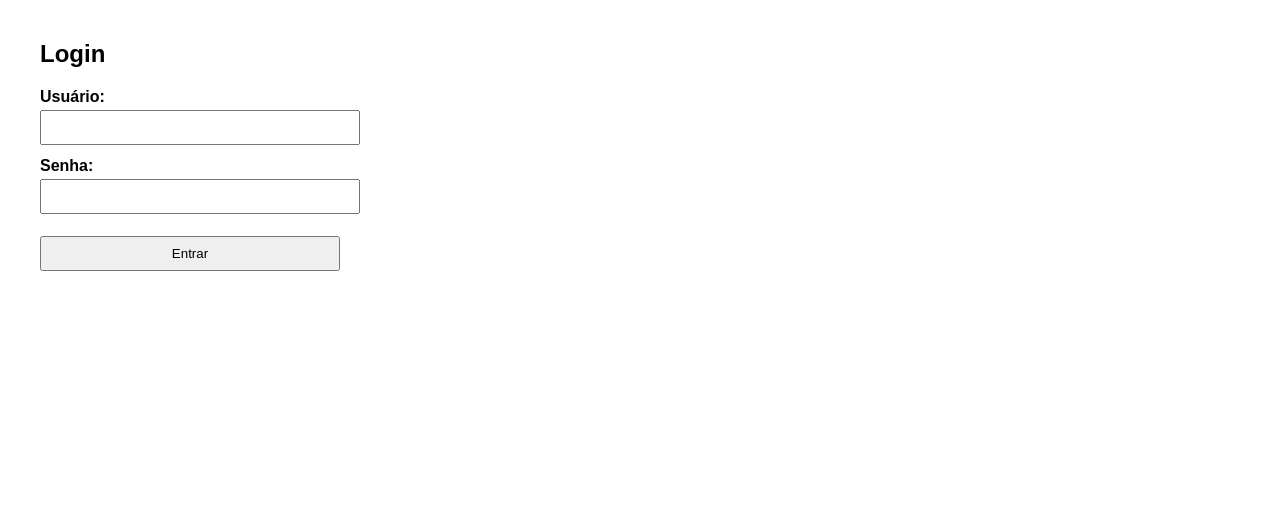
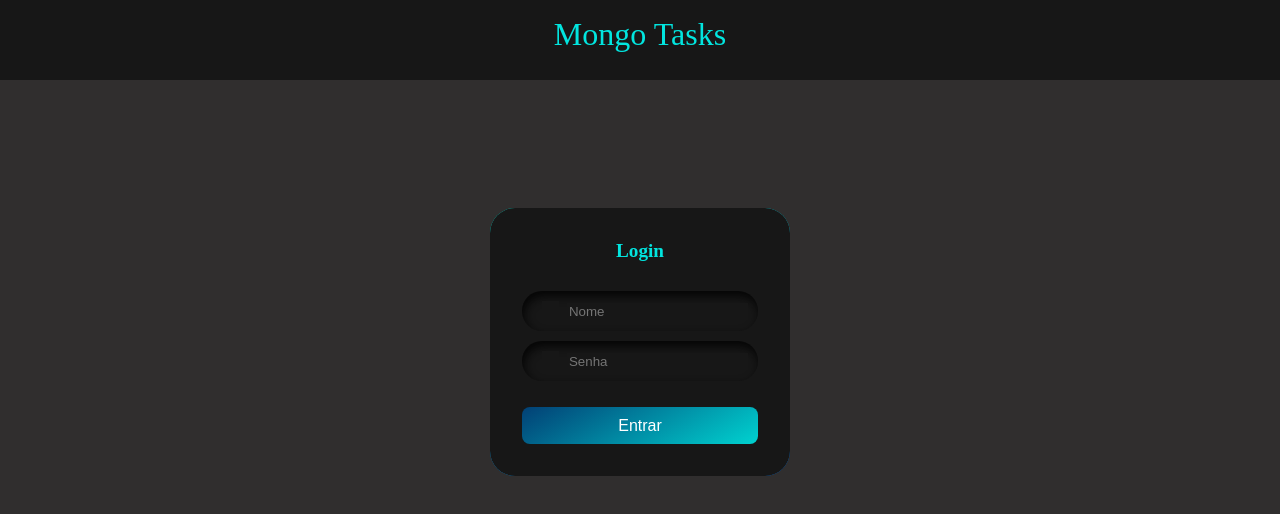
Before and after one commit to vemattos/MongoTasks, a plain HTML site: page frontend/login.html in a window 1280 px wide. Drawn offline with Linux system fonts and the light colour scheme.

Commit message:
Estilização das páginas

```diff
--- /dev/null
+++ b/frontend/login.css
@@ -0,0 +1,119 @@
+html, body {
+  margin: 0;
+  padding: 0;
+  background-color: #302e2e;
+}
+
+* {
+  box-sizing: border-box;
+}
+
+header {
+  background-color: #171717;
+  width: 100%;
+  height: 80px;
+  padding: 1rem;
+  text-align: center;
+  color: rgb(2, 229, 223);
+  font-size: xx-large;
+}
+.form-card {
+  width: 300px;
+  margin: auto;
+  background-image: linear-gradient(163deg, #02f1db 0%, #0071e8 100%);
+  border-radius: 25px;
+  transition: all .3s;
+  margin-top: 10%;
+}
+
+.form-card-2 {
+  border-radius: 0;
+  transition: all .2s;
+}
+
+.form-card-2:hover {
+  transform: scale(0.99);
+  border-radius: 25px;
+}
+
+.form-card:hover {
+  box-shadow: 0px 0px 30px 1px rgba(9, 207, 199, 0.3);
+}
+
+.form {
+  display: flex;
+  flex-direction: column;
+  gap: 10px;
+  padding: 2em;
+  background-color: #171717;
+  border-radius: 25px;
+}
+
+.title-login {
+  text-align: center;
+  margin: 0 0 1em 0;
+  color: rgb(2, 229, 223);
+  font-size: 1.2em;
+  background-color: #171717;
+}
+
+.field {
+  display: flex;
+  align-items: center;
+  gap: 0.5em;
+  border-radius: 25px;
+  padding: 0.6em;
+  border: none;
+  outline: none;
+  color: rgb(2, 229, 223);
+  background-color: #171717;
+  box-shadow: inset 2px 5px 10px rgb(5, 5, 5);
+}
+
+.input-icon {
+  width: 1.3em;
+  height: 1.3em;
+  color: rgb(253, 253, 253);
+  margin-left: 10px;
+  background-color: #171717;
+}
+
+.input-field {
+  background: none;
+  border: none;
+  outline: none;
+  width: 100%;
+  color: rgb(253, 253, 253);
+  background-color: #171717;
+}
+
+.input-field:hover {
+  color: rgb(2, 229, 223);
+  background-color: #171717;
+}
+
+.box-btn {
+  display: flex;
+  justify-content: center;
+  margin-top: 1em;
+  background-color: #171717;
+}
+
+.btn-login {
+  width: 100%;
+  background-image: linear-gradient(150deg, #024075 0%, #00d2d0 100%);
+  color: #fff;
+  text-decoration: none;
+  padding: 0.6em 1em;
+  border-radius: 8px;
+  border: none;
+  outline: none;
+  cursor: pointer;
+  transition: .4s;
+  font-size: 1em;
+}
+
+.btn-login:hover {
+  background-image: linear-gradient(150deg, #00b8bf 0%, #002646 100%);
+  color: white;
+}
--- a/frontend/login.html
+++ b/frontend/login.html
@@ -3,21 +3,33 @@
 <head>
   <meta charset="UTF-8">
   <title>Login</title>
-  <link rel="stylesheet" href="style.css">
+  <link rel="stylesheet" href="login.css">
 </head>
 <body>
-  <h2>Login</h2>
 
-  <form onsubmit="fazerLogin(event)">
-    <label>Usuário:</label>
-    <input id="username" required>
+    <header>Mongo Tasks</header>
 
-    <label>Senha:</label>
-    <input id="password" type="password" required>
+  <div class="form-card">
+    <div class="form-card-2">
+      <form class="form" onsubmit="fazerLogin(event)">
+        <h2 class="title-login">Login</h2>
 
-    <br><br>
-    <button type="submit">Entrar</button>
-  </form>
+        <div class="field">
+          <span class="input-icon icon icon-user-1"></span>
+          <input id="username" type="text" class="input-field" placeholder="Nome" autocomplete="username" required />
+        </div>
+
+        <div class="field">
+          <span class="input-icon icon icon-locked"></span>
+          <input id="password" type="password" class="input-field" placeholder="Senha" autocomplete="current-password" required />
+        </div>
+
+        <div class="box-btn">
+          <button class="btn-login" type="submit">Entrar</button>
+        </div>
+      </form>
+    </div>
+  </div>
 
   <script src="login.js"></script>
 </body>
--- a/frontend/style.css
+++ b/frontend/style.css
@@ -1,23 +1,175 @@
-body {
-  font-family: Arial, sans-serif;
-  margin: 40px;
+html, body {
+  margin: 0;
+  padding: 0;
+  background-color: #302e2e;
+  font-family: 'Segoe UI', Tahoma, Geneva, Verdana, sans-serif;
+  color: #fff;
+}
+
+* { box-sizing: border-box; }
+
+header {
+  background-color: #171717;
+  width: 100%;
+  height: 80px;
+  padding: 0 2rem;
+  display: flex;
+  align-items: center;
+  justify-content: space-between;
+  color: rgb(2, 229, 223);
+  font-size: xx-large;
+  position: relative;
+  z-index: 10;
+}
+
+.header-left {
+  font-weight: bold;
+}
+
+.header-right {
+  position: relative;
+}
+
+.user-icon {
+  font-size: 1.8rem;
+  cursor: pointer;
+  padding: 8px;
+  border-radius: 50%;
+  transition: background-color 0.3s;
+}
+
+.user-icon:hover {
+  background-color: #252525;
+}
+
+.user-menu {
+  position: absolute;
+  right: 0;
+  top: 60px;
+  background-color: #171717;
+  border: 1px solid #333;
+  border-radius: 8px;
+  padding: 1rem;
+  width: 200px;
+  box-shadow: 0 4px 12px rgba(0,0,0,0.4);
+  z-index: 100;
+}
+
+.user-menu p {
+  margin: 0 0 10px 0;
+  color: #02f1db;
+}
+
+.user-menu button {
+  width: 100%;
+  background-image: linear-gradient(150deg, #024075 0%, #00d2d0 100%);
+  color: #fff;
+  border: none;
+  border-radius: 6px;
+  padding: 8px;
+  cursor: pointer;
+  transition: 0.3s;
+}
+
+.user-menu button:hover {
+  background-image: linear-gradient(150deg, #00b8bf 0%, #002646 100%);
+}
+
+.hidden {
+  display: none;
+}
+
+.form-card {
+  width: 420px;
+  margin: 90px auto 40px;
+  background-image: linear-gradient(163deg, #02f1db 0%, #0071e8 100%);
+  border-radius: 25px;
+  transition: all 0.3s;
+}
+
+.form-card:hover {
+  box-shadow: 0 0 30px 1px rgba(9, 207, 199, 0.3);
+}
+
+.form-card-2 {
+  background-color: #171717;
+  border-radius: 25px;
+  transition: all 0.2s;
+  padding-top: 1px;
+}
+
+.form-card-2:hover { transform: scale(0.99); }
+
+.title-page {
+  text-align: center;
+  margin: 1.5em 0 0.8em 0;
+  color: rgb(2, 229, 223);
+  font-size: 1.4em;
+}
+
+.form {
+  display: flex;
+  flex-direction: column;
+  gap: 14px;
+  padding: 0 2.2em 2.2em 2.2em;
+  background-color: #171717;
+  border-radius: 25px;
 }
 
 label {
-  display: block;
-  margin-top: 12px;
-  font-weight: bold;
+  font-weight: 600;
 }
 
 input,
-select,
 textarea,
-button {
-  width: 300px;
-  padding: 8px;
-  margin-top: 4px;
+select {
+  width: 100%;
+  padding: 10px 12px;
+  border-radius: 8px;
+  border: none;
+  background-color: #252525;
+  color: #fff;
+  font-size: 1rem;
 }
 
+input:focus,
+textarea:focus,
+select:focus {
+  outline: none;
+  box-shadow: 0 0 8px 2px #6c7ae0;
+}
+
+textarea { resize: vertical; }
+
 #customFields input {
-  margin-bottom: 10px;
+  margin-top: 8px;
 }
+
+.btn-submit,
+.btn-logout {
+  background-image: linear-gradient(150deg, #024075 0%, #00d2d0 100%);
+  color: #fff;
+  border: none;
+  border-radius: 8px;
+  padding: 12px;
+  font-size: 1rem;
+  cursor: pointer;
+  transition: 0.4s;
+}
+
+.btn-submit:hover,
+.btn-logout:hover {
+  background-image: linear-gradient(150deg, #00b8bf 0%, #002646 100%);
+}
+
+.btn-submit { margin-top: 18px; width: 100%; }
+.btn-logout  { margin-left: 12px; }
+
+.user-box {
+  display: flex;
+  align-items: center;
+  justify-content: center;
+  gap: 8px;
+  margin: 1.4em 0 1.8em 0;
+  background-color: #171717;
+}
```
Also changed, not shown: frontend/index.html (+20 -8 lines), frontend/script.js (+12 -0 lines).
